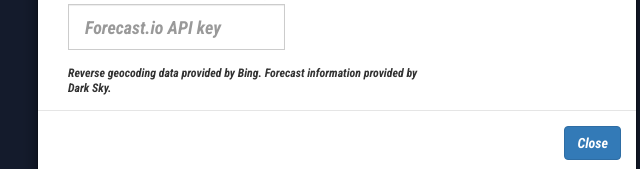
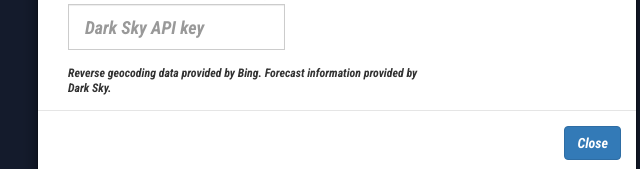
Before and after one commit to thinkaliker/weather, a website: page index.html in a window 1280 px wide. Both pictures are taken after a click on the element 639 px from the left and 260 px from the top of the page. Shown: the part 203-372 px from the top of the page, 303-943 px from the left. Drawn offline with nearby package versions, Linux system fonts and the light colour scheme.

Commit message:
one more spelling correction for good measure

```diff
--- a/index.html
+++ b/index.html
@@ -32,7 +32,7 @@
                   <label for="APIKey">Check this box if you have a <a href="http://developer.darksky.net" target="_blank">Dark Sky API key</a>.
                     (It's free! I only get 1000 calls a day, so I'd appreciate it.)</label>
                   <div class="input-group" id="apigroup">
-                    <input type="text" id="apikey" class="form-control input-lg" placeholder="Forecast.io API key">
+                    <input type="text" id="apikey" class="form-control input-lg" placeholder="Dark Sky API key">
                   </div>
                 </div>
               </div>
```
